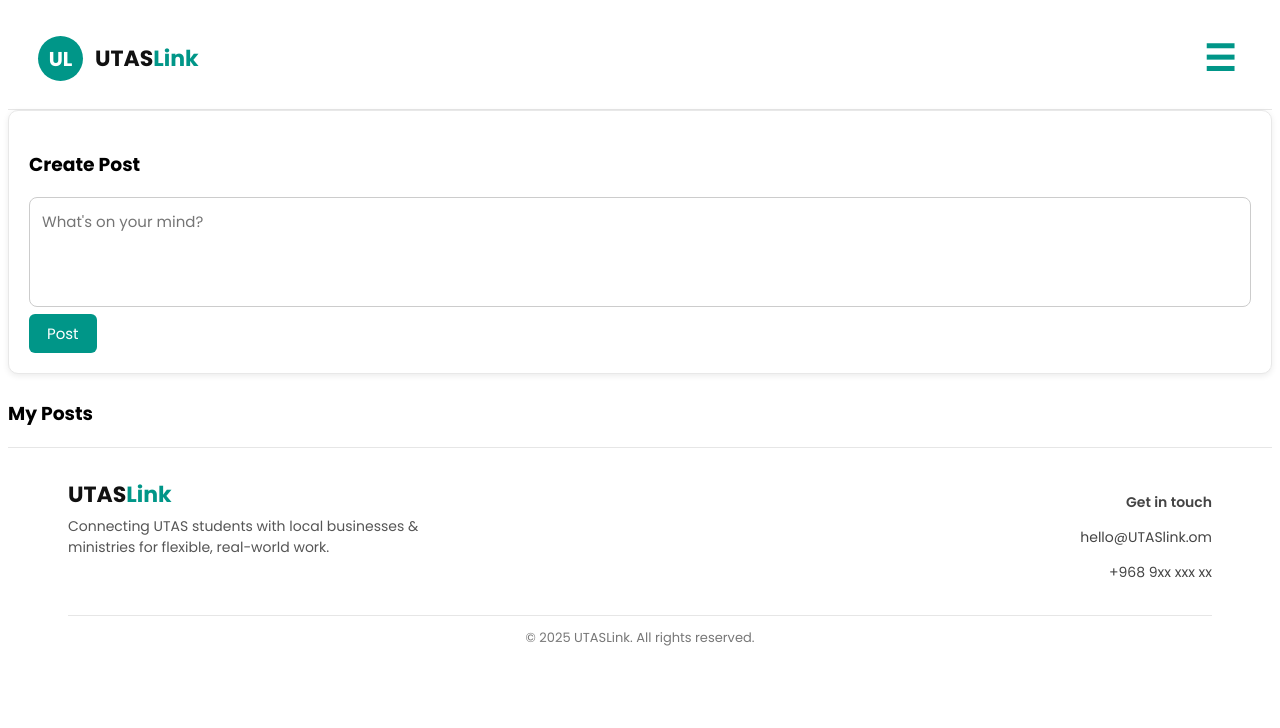
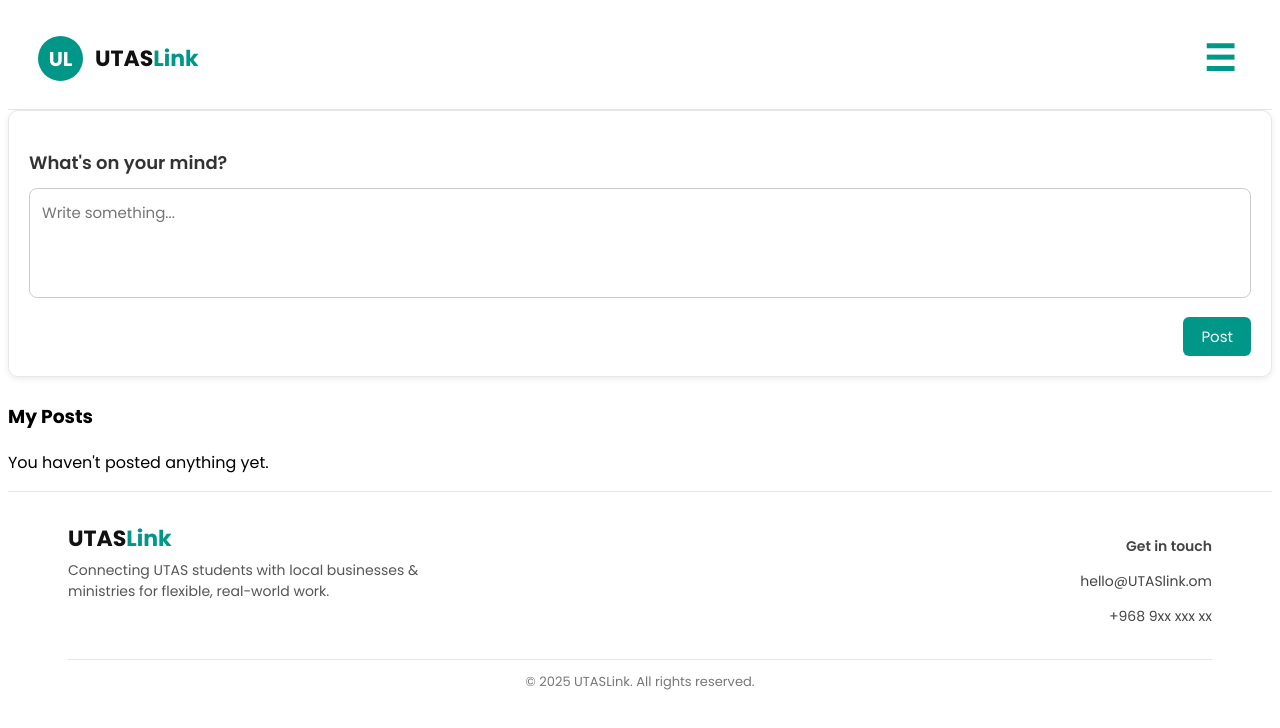
Before and after one commit to Aisha-Ahmed-Al-Mashikhi/utas-link-project, a React (Create React App) app in the folder client/: page /create-post in a window 1280 px wide. Shown: the top 728 px of the page. Built offline with nearby package versions, Linux system fonts and the light colour scheme.

Commit message:
Update CreatePost.js

```diff
--- a/client/src/Component/CreatePost.js
+++ b/client/src/Component/CreatePost.js
@@ -1,4 +1,5 @@
 import React, { useState, useEffect } from "react";
+import "../Styles/CreatePost.css";
 import { useDispatch, useSelector } from "react-redux";
 import {
   addPost,
@@ -6,99 +7,123 @@ import {
   updatePost,
   deletePost,
 } from "../Features/PostSlice";
-import "../Styles/CreatePost.css";
+import moment from "moment";
 
 const CreatePost = () => {
-  const [postMsg, setPostMsg] = useState("");
-  const [editId, setEditId] = useState(null);
   const dispatch = useDispatch();
-
   const { user } = useSelector((state) => state.users);
   const { myPosts } = useSelector((state) => state.posts);
 
-  /* LOAD USER POSTS */
+  const [postMsg, setPostMsg] = useState("");
+  const [editingId, setEditingId] = useState(null);
+
+  // Load my posts when page opens
   useEffect(() => {
-    if (user?.email) dispatch(fetchUserPosts(user.email));
+    if (user?.email) {
+      dispatch(fetchUserPosts(user.email));
+    }
   }, [user, dispatch]);
 
-  /* SUBMIT POST */
+  // Submit Post
   const handleSubmit = () => {
-    if (!postMsg.trim()) return;
+    if (postMsg.trim() === "") return;
 
-    if (editId) {
-      dispatch(updatePost({ id: editId, postMsg }));
-      setEditId(null);
-    } else {
-      dispatch(
-        addPost({
+    const postData = {
       email: user.email,
-          name: user.name || user.companyName,
+      name: user.name,
+      role: "Student",
       postMsg,
-        })
-      );
-    }
+    };
 
+    dispatch(addPost(postData));
     setPostMsg("");
   };
 
-  /* EDIT MODE */
-  const startEdit = (post) => {
-    setEditId(post._id);
+  // Enable edit mode
+  const handleEdit = (post) => {
+    setEditingId(post._id);
     setPostMsg(post.postMsg);
   };
 
-  /* DELETE */
-  const removePost = (id) => {
+  // Confirm update
+  const handleUpdate = () => {
+    dispatch(updatePost({ id: editingId, postMsg }));
+    setEditingId(null);
+    setPostMsg("");
+  };
+
+  // Delete post
+  const handleDelete = (id) => {
     dispatch(deletePost(id));
   };
 
   return (
-    <div className="create-post-container">
-
-      {/* ADD OR EDIT POST */}
+    <div>
+      {/* CREATE POST CARD */}
       <div className="create-post-card">
-        <h3>{editId ? "Update Post" : "Create Post"}</h3>
+        <h3 className="create-post-title">What's on your mind?</h3>
 
         <textarea
           className="create-post-textarea"
           value={postMsg}
           onChange={(e) => setPostMsg(e.target.value)}
-          placeholder="What's on your mind?"
-        />
+          placeholder="Write something..."
+        ></textarea>
 
+        <div className="create-post-actions">
+          {editingId ? (
+            <button className="create-post-btn" onClick={handleUpdate}>
+              Update Post
+            </button>
+          ) : (
             <button className="create-post-btn" onClick={handleSubmit}>
-          {editId ? "Update" : "Post"}
+              Post
             </button>
+          )}
+        </div>
       </div>
 
-      {/* USER POSTS LIST */}
-      <div className="my-posts-section">
-        <h3 className="my-posts-title">My Posts</h3>
+      {/* MY POSTS LIST */}
+      <h3 className="myposts-title">My Posts</h3>
 
-        {myPosts.map((p) => (
-          <div key={p._id} className="post-item-card">
-            <div className="post-item-header">
-              <strong>{p.name}</strong>
-              <span className="post-item-location">
-                {p.location?.region}, {p.location?.country}
-              </span>
+      <div className="myposts-container">
+        {myPosts.length === 0 ? (
+          <p className="no-posts">You haven't posted anything yet.</p>
+        ) : (
+          myPosts.map((post) => (
+            <div className="mypost-card" key={post._id}>
+              <div className="mypost-header">
+                <p className="mypost-name">{post.name}</p>
+                <p className="mypost-time">{moment(post.createdAt).fromNow()}</p>
               </div>
 
-            <p className="post-item-msg">{p.postMsg}</p>
+              <p className="mypost-msg">{post.postMsg}</p>
 
-            <div className="post-item-actions">
-              <button className="edit-btn" onClick={() => startEdit(p)}>
-                ✏ Edit
+              {post.location?.country && (
+                <p className="mypost-location">
+                  📍 {post.location.country}, {post.location.region}
+                </p>
+              )}
+
+              <div className="mypost-actions">
+                <button
+                  className="edit-btn"
+                  onClick={() => handleEdit(post)}
+                >
+                  Edit
                 </button>
 
-              <button className="delete-btn" onClick={() => removePost(p._id)}>
-                🗑 Delete
+                <button
+                  className="delete-btn"
+                  onClick={() => handleDelete(post._id)}
+                >
+                  Delete
                 </button>
               </div>
             </div>
-        ))}
+          ))
+        )}
       </div>
-
     </div>
   );
 };
```
Lines whose indentation alone changed are shown as unchanged.
